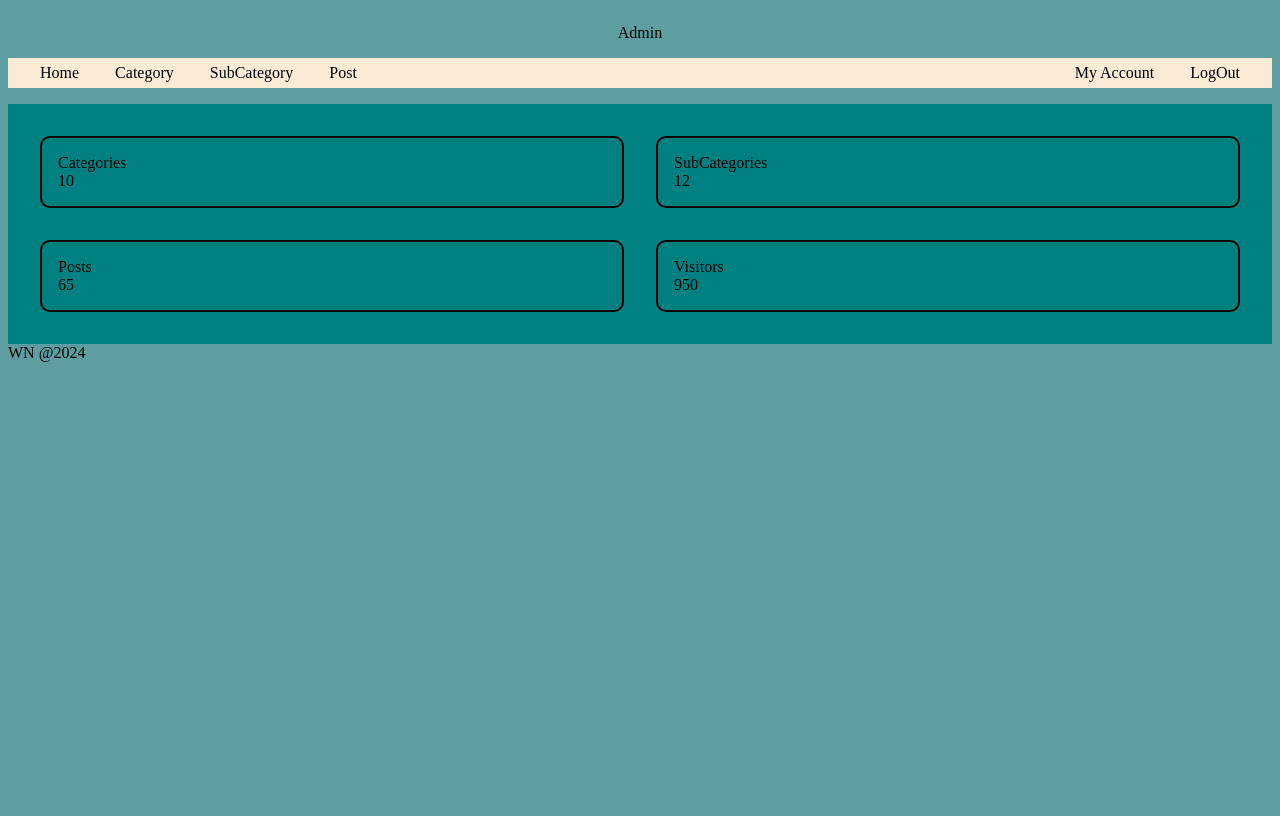
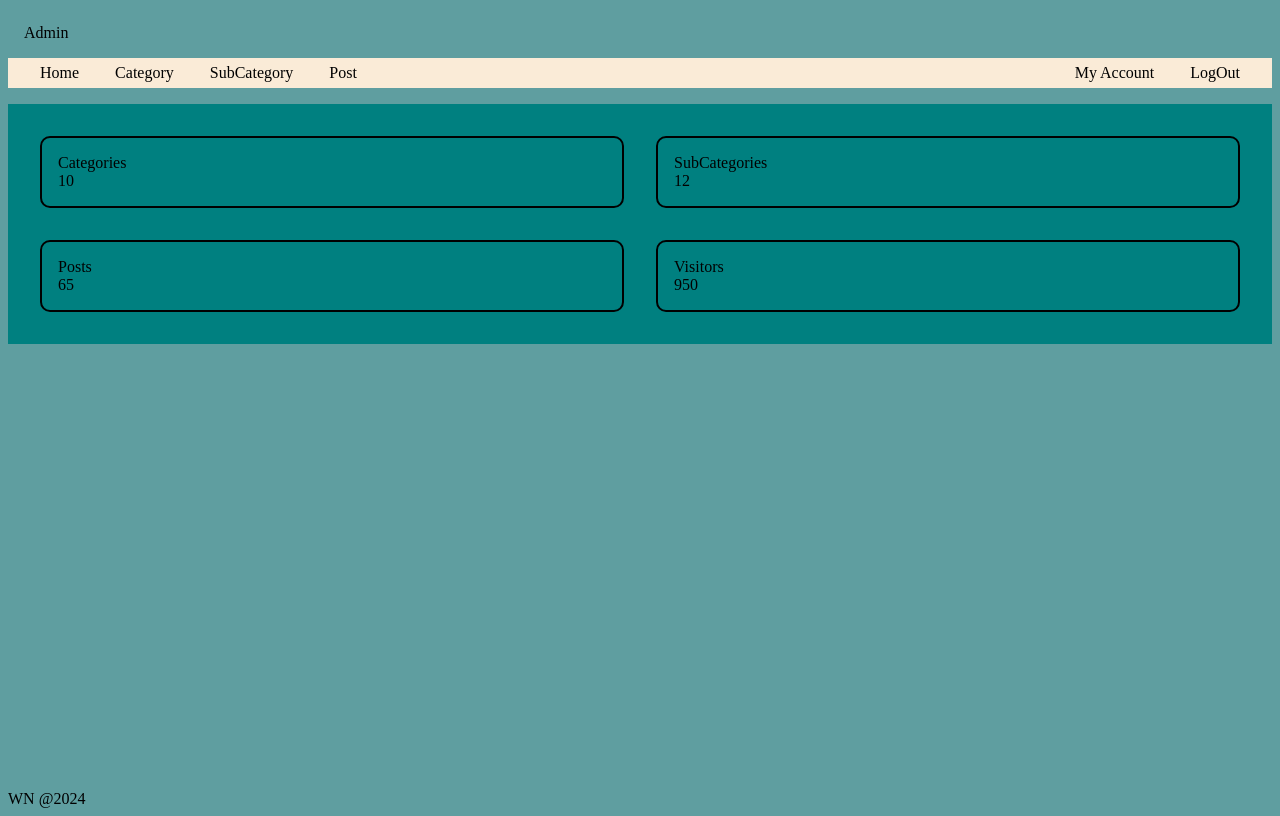
Before and after one commit to imrantamimi/news-admin-design, a plain HTML site: page index.html in a window 1280 px wide. Drawn offline with Linux system fonts and the light colour scheme.

Commit message:
Push footer down

```diff
--- a/assets/admin-styles.css
+++ b/assets/admin-styles.css
@@ -1,6 +1,7 @@
 body {
-  display: flex;
-  flex-direction: column;
+  display: grid;
+  min-height: 100dvh;
+  grid-template-rows: auto 1fr auto;
   background-color: #5f9ea0;
 }
 
```
